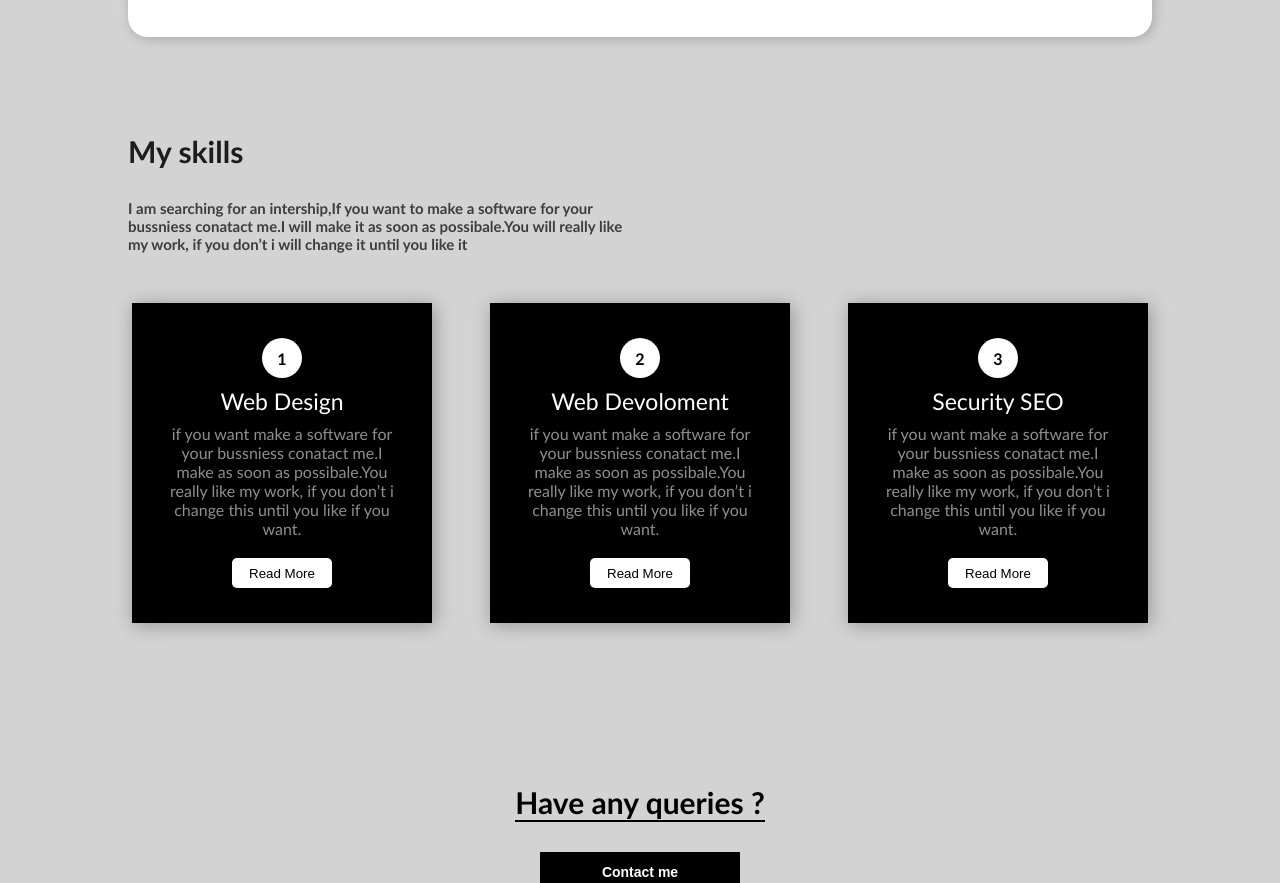
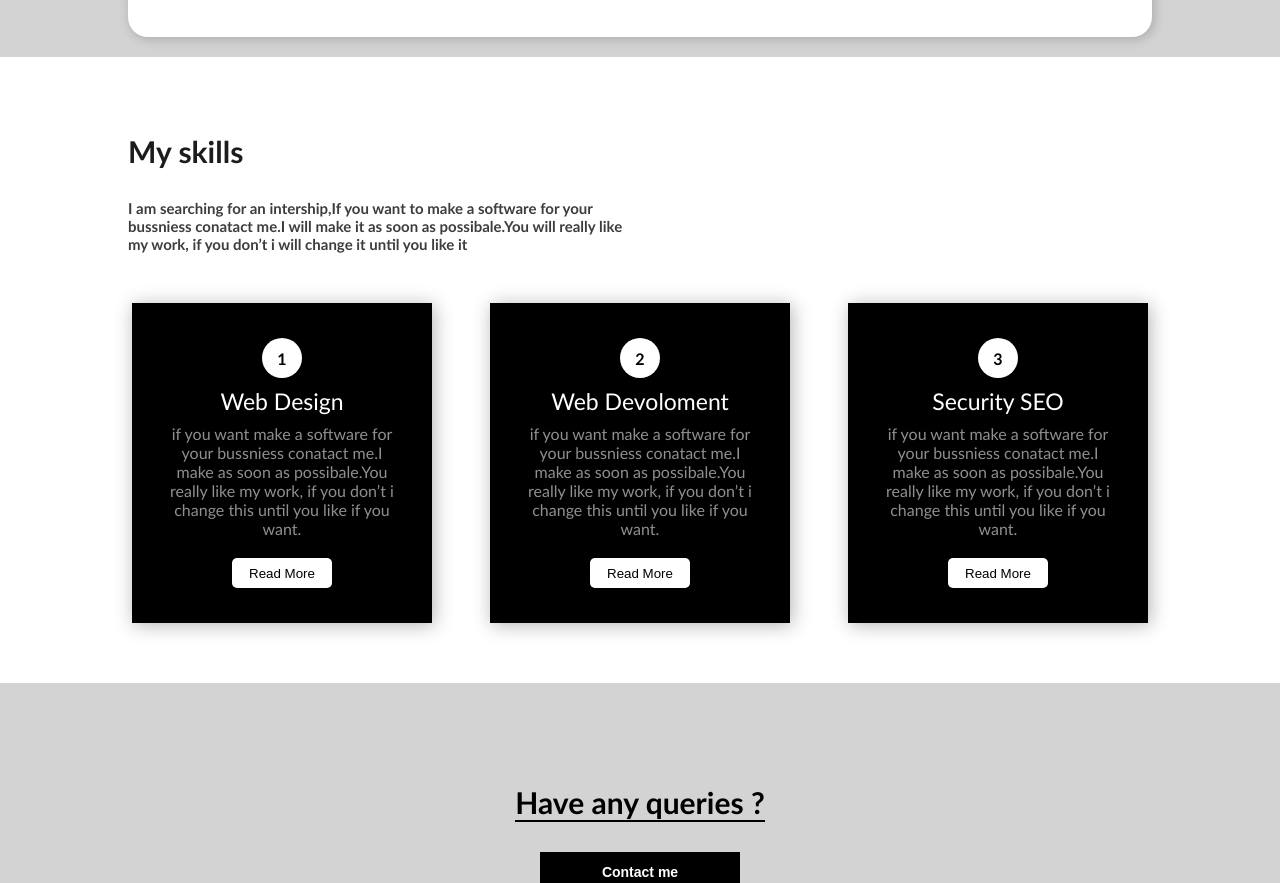
Before and after one commit to anmolrr21/anmol.github.io, a plain HTML site: page index.html in a window 1280 px wide. Shown: the part 963-1846 px from the top of the page. Drawn offline with Linux system fonts and the light colour scheme.

Commit message:
Update stylep.css

```diff
--- a/css/stylep.css
+++ b/css/stylep.css
@@ -164,7 +164,7 @@ button:active{
 }
 .services{
  height:600px;
- background-color:#D3D3D3;
+ background-color:#ffffff;;
  padding: 2% 10% 0px 10%;
 }
 .services-text p:nth-child(1){
```
